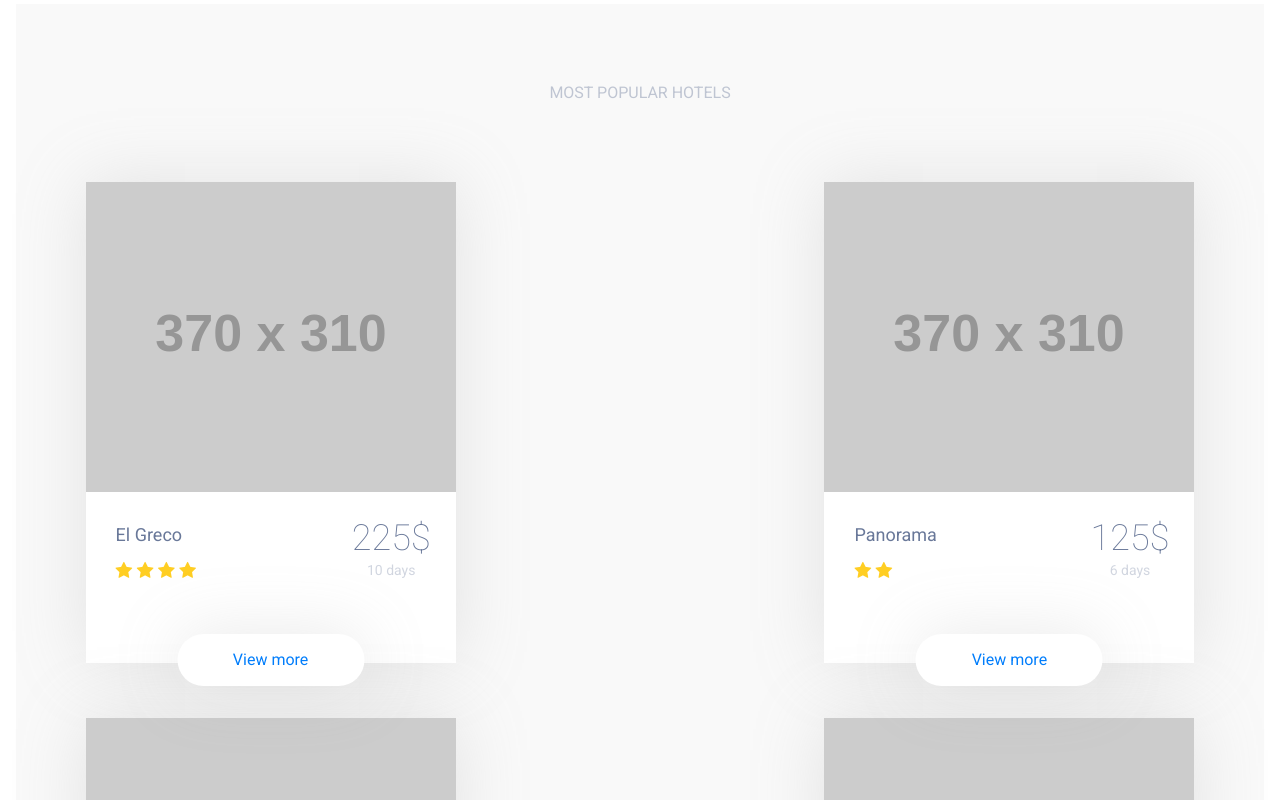
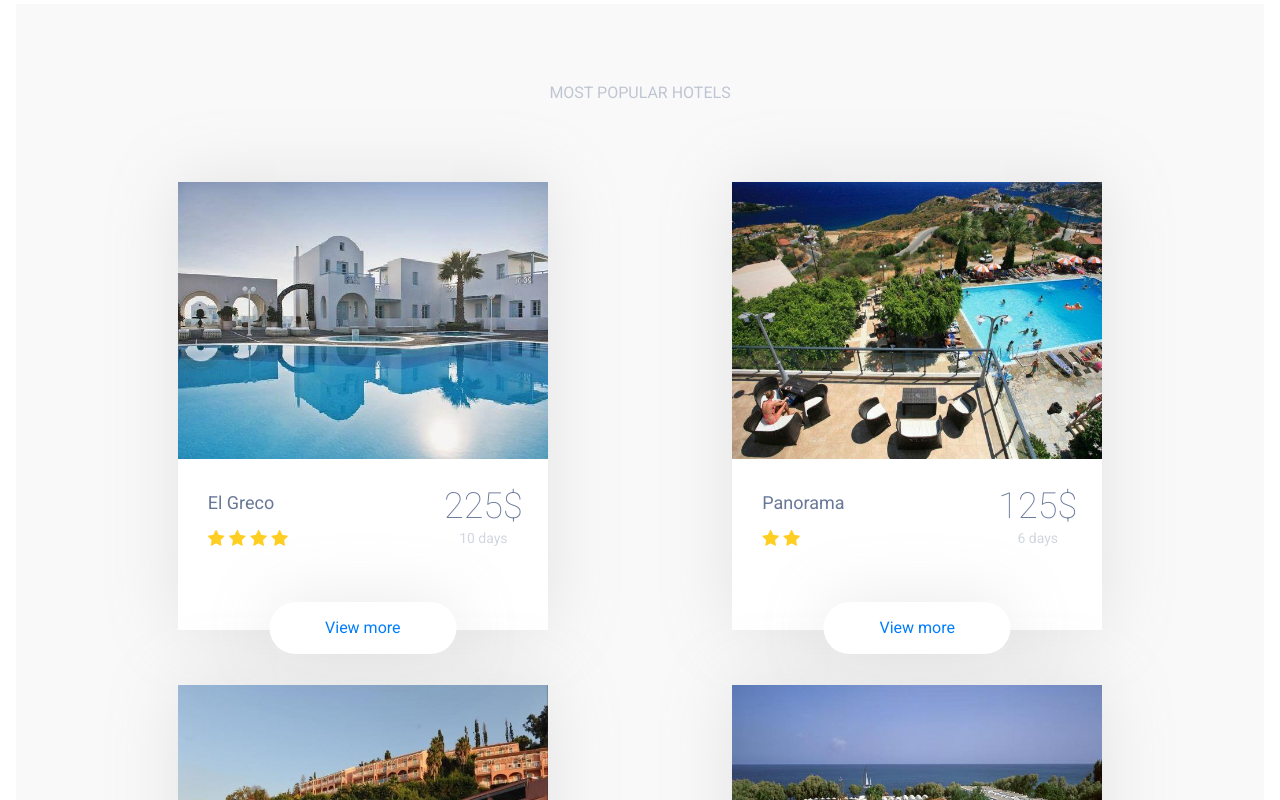
Before and after one commit to PSDvlpr/CutFromPSD-Greece, a website: page index.html in a window 1280 px wide. Shown: the part 2000-2800 px from the top of the page. Drawn offline with nearby package versions, Linux system fonts and the light colour scheme; placeholder pictures from the web are drawn by us.

Commit message:
Change placeholders to actual pictures

```diff
--- a/index.html
+++ b/index.html
@@ -145,7 +145,7 @@
         <div class="offer-items">
 
             <div class="offer-item">
-                <img src="http://via.placeholder.com/370x310" alt="">
+                <img src="./images/elgreco.jpg" alt="elgreco hotel">
                 <div class="offer-details">
                     <h3>El Greco<br />
                         <i class="fa fa-star"></i>
@@ -161,7 +161,7 @@
             </div>
 
             <div class="offer-item">
-                <img src="http://via.placeholder.com/370x310" alt="">
+                <img src="/images/panorama.jpg" alt="panorama hotel">
                 <div class="offer-details">
                     <h3>Panorama
                         <br />
@@ -177,7 +177,7 @@
             </div>
 
             <div class="offer-item">
-                <img src="http://via.placeholder.com/370x310" alt="">
+                <img src="/images/corfu.jpg" alt="corfu hotel">
                 <div class="offer-details">
                     <h3>Cyprotel Corfu
                         <br />
@@ -194,7 +194,7 @@
             </div>
 
             <div class="offer-item">
-                <img src="http://via.placeholder.com/370x310" alt="">
+                <img src="/images/princess.jpg" alt="Princess hotel">
                 <div class="offer-details">
                     <h3>Louis Creta Princess
                         <br />
@@ -211,7 +211,7 @@
             </div>
 
             <div class="offer-item">
-                <img src="http://via.placeholder.com/370x310" alt="">
+                <img src="/images/elgreco.jpg" alt="elgreco hotel">
                 <div class="offer-details">
                     <h3>El Greco
                         <br />
@@ -229,7 +229,7 @@
             </div>
 
             <div class="offer-item">
-                <img src="http://via.placeholder.com/370x310" alt="">
+                <img src="/images/panorama.jpg" alt="panorama hotel">
                 <div class="offer-details">
                     <h3>Panorama
                         <br />
@@ -245,7 +245,7 @@
             </div>
 
             <div class="offer-item">
-                <img src="http://via.placeholder.com/370x310" alt="">
+                <img src="/images/corfu.jpg" alt="corfu hotel">
                 <div class="offer-details">
                     <h3>Cyprotel Corfu
                         <br />
@@ -262,7 +262,7 @@
             </div>
 
             <div class="offer-item">
-                <img src="http://via.placeholder.com/370x310" alt="">
+                <img src="/images/princess.jpg" alt="princess hotel">
                 <div class="offer-details">
                     <h3>Louis Creta Princess
                         <br />
--- a/scss/partials/_offer.scss
+++ b/scss/partials/_offer.scss
@@ -13,7 +13,7 @@
 
         flex-direction: row;
         flex-wrap: wrap;
-        justify-content: space-between;
+        justify-content: space-around;
     }
 }
 
@@ -21,7 +21,11 @@
     margin-bottom: 3.438em;
     background-color: $white;
     box-shadow: 0 0 65px rgba(163, 163, 163, 0.25);
-    // max-width: 23.125em;
+    max-width: 370px;
+
+    img {
+        max-height: 310px;
+    }
 }
 
 .offer-details {
```
Also changed, not shown: css/style.css, css/style.prefixed.css, images/corfu.jpg (added), images/elgreco.jpg (added), images/panorama.jpg (added), images/princess.jpg (added), 1 other file.
